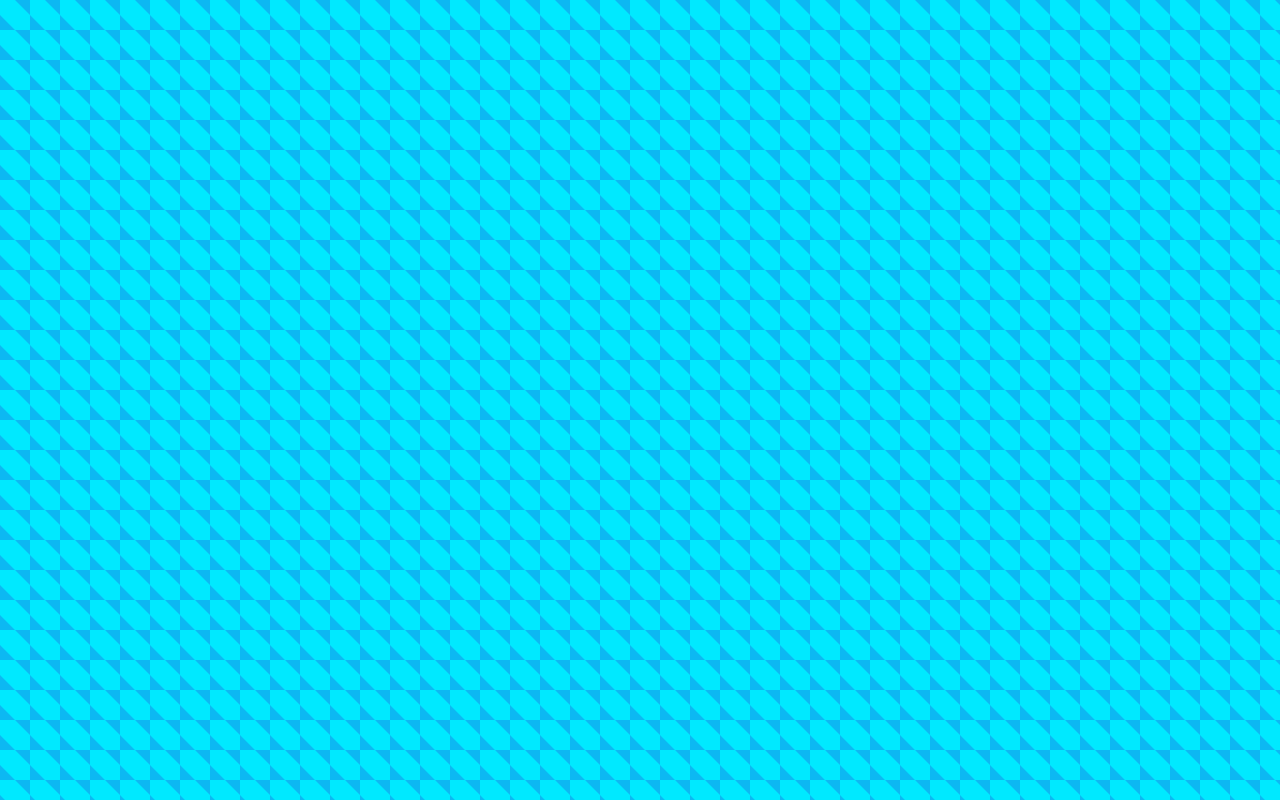
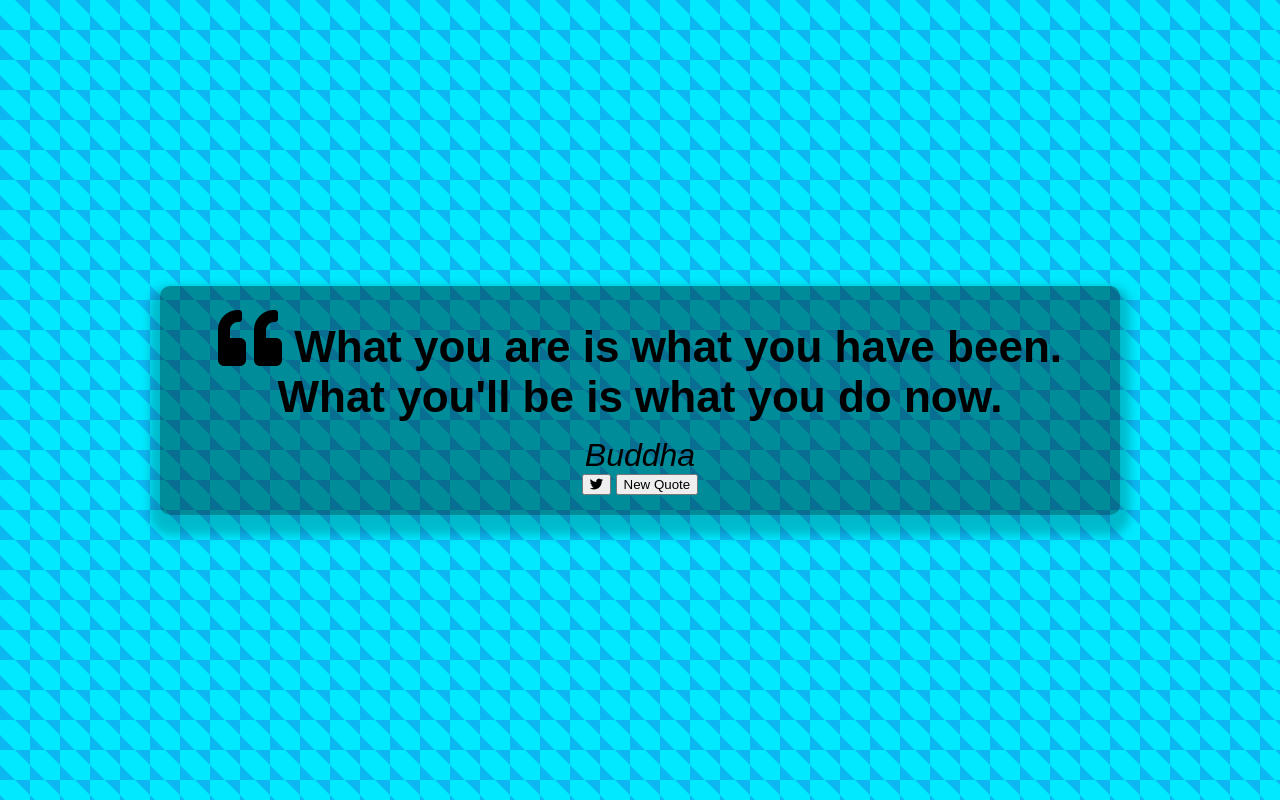
Before and after one commit to alexk251/quote-generator, a plain HTML site: page index.html in a window 1280 px wide. Drawn offline with Linux system fonts and the light colour scheme; a web font is replaced by a local one.

Commit message:
CSS and HTML Starting steps

```diff
--- a/index.html
+++ b/index.html
@@ -11,6 +11,24 @@
     <link rel="stylesheet" href="style.css">
 </head>
 <body>
+    <div class="quote-container" id="quote-container">
+        <!-- Qoute -->
+        <div class="quote-text">
+            <i class="fas fa-quote-left"></i>
+            <span id="quote">What you are is what you have been. What you'll be is what you do now.</span>
+        </div>
+        <!-- Author -->
+        <div class="quote-author">
+            <span id="author">Buddha</span>
+        </div>
+        <!-- Buttons -->
+        <div class="button-container">
+            <button class="twitter-button" id="twitter" title="Tweet this!">
+                <i class="fab fa-twitter"></i>
+            </button>
+            <button id="new-quote">New Quote</button>
+        </div>
+    </div>
     <script src="script.js"></script>
 </body>
 </html>
--- a/style.css
+++ b/style.css
@@ -17,3 +17,40 @@ body{
     align-items: center;
     justify-content: center;
 }
+.quote-container {
+    width: auto;
+    max-width: 900px;
+    padding: 20px 30px;
+    border-radius: 10px;
+    background-color: rgba(0, 0, 0, 0.4);
+    box-shadow: 0 10px 10px 10px rgba(0, 0, 0, 0.2);
+}
+
+.quote-text {
+    font-size: 2.75rem;
+}
+
+.long-quote {
+    font-size: 2rem;
+}
+
+.fa-quote-left {
+    font-size: 4rem;
+}
+.quote-author {
+    margin-top: 15px;
+    font-size: 2rem;
+    font-weight: 400;
+    font-style: italic;
+}
+
+/* Media Query: Tablet or Smaller */
+@media screen and (max-width: 1000px) {
+    .quote-container {
+        margin: auto 10px;
+    }
+
+    .quote-text {
+        font-size: 2.5rem;
+    }
+}
```
